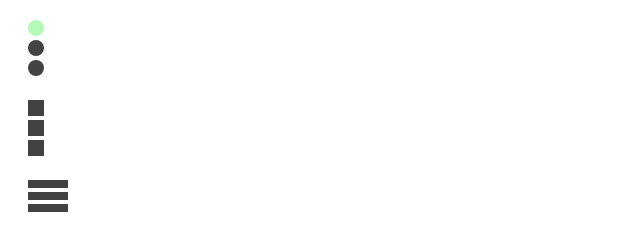
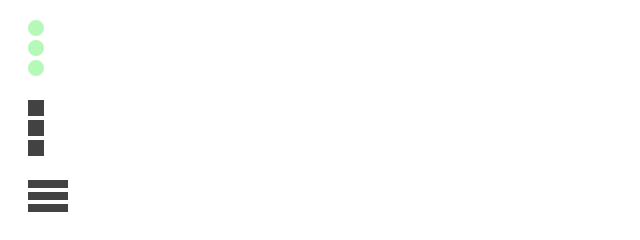
Before and after one commit to zaymaurya/basic-menu, a plain HTML site: page index.html in a window 1280 px wide. In both pictures the pointer is over the element 36 px from the left and 28 px from the top of the page. Shown: the full height of the page, 0-640 px from the left. Drawn offline with Linux system fonts and the light colour scheme.

Commit message:
Update takehome.styles.css

```diff
--- a/takehome.styles.css
+++ b/takehome.styles.css
@@ -27,9 +27,9 @@
   height: 0.5rem;
 }
 
-.dot:hover,
-.square:hover,
-.rect:hover {
+.menu:hover .dot,
+.menu:hover .square,
+.menu:hover .rect {
   background-color: rgba(68, 240, 76, 0.4);
 }
 
```
